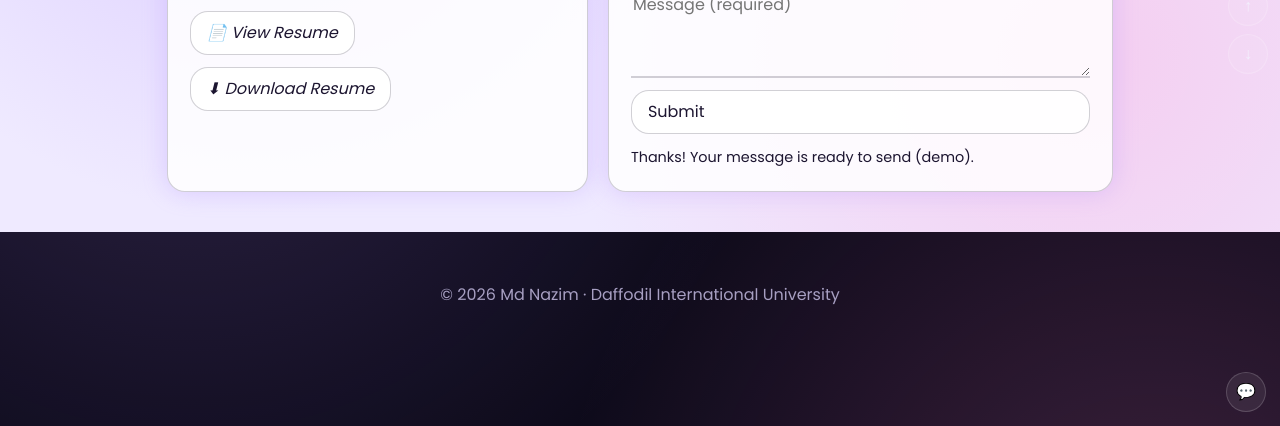
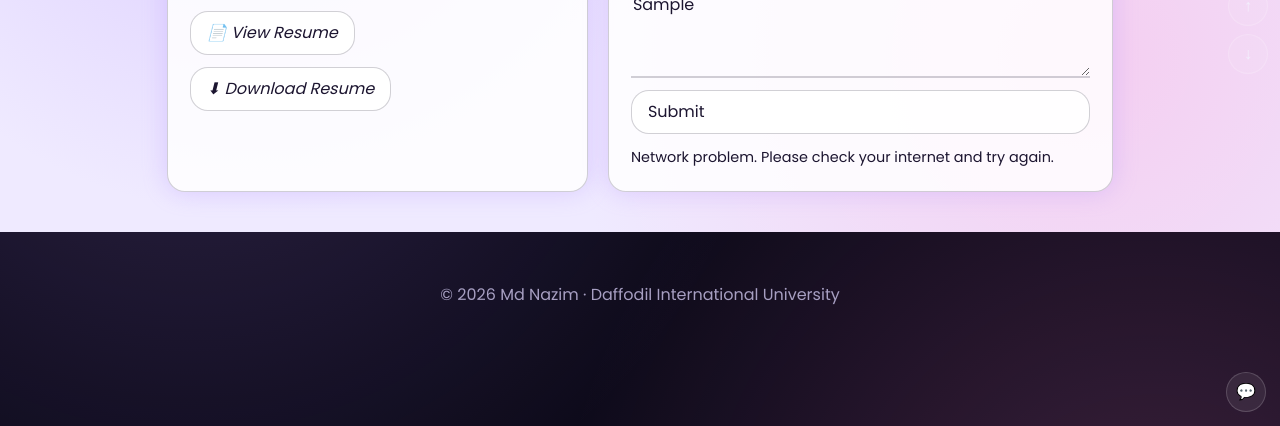
Before and after one commit to nazim122970/nazim122970.github.io, a plain HTML site: page index.html in a window 1280 px wide. Both pictures are taken after typing "Sample", "name@example.com", "Sample" into the empty fields and a click on the button "Submit". Shown: the part 5691-6117 px from the top of the page. Drawn offline with Linux system fonts and the light colour scheme; no server answers.

Commit message:
new feature

```diff
--- a/data.js
+++ b/data.js
@@ -15,6 +15,7 @@ const DATA={
   telegram:'@nazim05',
   linkedin:'https://www.linkedin.com/in/nazim11/',
   facebook:'https://www.facebook.com/share/1ACHiY1QBe/',
+  formKey:'04a31d33-e83b-499e-b9ae-9a30bd4d4311',
   resume:'Resume/Nazim.pdf',
 
   skills:[['C#',80],['Java',75],['JavaScript',50],['Python',30],['HTML',90],['CSS',80],['SQL',80],['OOP',75],['n8n',30],['Git',70]],
--- a/script.js
+++ b/script.js
@@ -97,10 +97,17 @@ secs.forEach(s=>io.observe(s));
 addEventListener('scroll',()=>{$('#pg').style.width=scrollY/(document.documentElement.scrollHeight-innerHeight)*100+'%'});
 $('#up').onclick=()=>secs[Math.max(cur-1,0)].scrollIntoView();
 $('#dn').onclick=()=>secs[Math.min(cur+1,secs.length-1)].scrollIntoView();
-$('#mf').onsubmit=e=>{e.preventDefault();const st=$('#st');
- if(!$('#fn').value.trim()||!$('#ms').value.trim()){st.textContent='Please fill in your name and message.';return}
- if(!/^\S+@\S+\.\S+$/.test($('#em').value)){st.textContent='Please enter a valid email address.';return}
- st.textContent='Thanks! Your message is ready to send (demo).';e.target.reset()};
+$('#mf').onsubmit=e=>{e.preventDefault();const st=$('#st'),f=e.target,nm=$('#fn').value.trim(),em=$('#em').value.trim(),ms=$('#ms').value.trim();
+ if(!nm||!ms){st.textContent='Please fill in your name and message.';return}
+ if(!/^\S+@\S+\.\S+$/.test(em)){st.textContent='Please enter a valid email address.';return}
+ if(!D.formKey){
+  location.href='mailto:'+D.email+'?subject='+encodeURIComponent('Portfolio message from '+nm)+'&body='+encodeURIComponent(ms+'\n\nFrom: '+nm+' ('+em+')');
+  st.textContent='Opening your email app… press Send there to deliver the message.';return}
+ const btn=f.querySelector('button[type=submit]');btn.disabled=true;st.textContent='Sending…';
+ fetch('https://api.web3forms.com/submit',{method:'POST',headers:{'Content-Type':'application/json',Accept:'application/json'},
+  body:JSON.stringify({access_key:D.formKey,name:nm,email:em,message:ms,subject:'New message from your portfolio website',from_name:'Portfolio Contact Form',botcheck:!!$('#bc')&&$('#bc').checked})})
+ .then(r=>r.json()).then(r=>{if(r.success){st.textContent='Thank you! Your message was sent.';f.reset()}else st.textContent='Sorry, the message could not be sent. Please try again.'})
+ .catch(()=>{st.textContent='Network problem. Please check your internet and try again.'}).finally(()=>{btn.disabled=false})};
 const FB='Sorry, I can only answer questions about '+D.name+'’s information. Try asking about skills, education, projects, certificates or contact.';
 const KB=[[['skill','tech','language','tool'],()=>D.tech.join(', ')+'.'],
 [['educat','study','universit','school','college'],()=>D.education.map(e=>e[0]+' – '+e[1]+' ('+e[2]+')').join('; ')+'.'],
--- a/style.css
+++ b/style.css
@@ -185,3 +185,4 @@ body[data-d="1"] nav{left:3vw;right:3vw;top:8px;border-radius:99px;border:1px so
 .nt{padding:2px 12px;border:1px solid var(--a);border-radius:99px;font-size:.78rem}
 .nn{display:inline-block;margin-left:10px;padding:2px 8px;border-radius:6px;background:var(--a2);color:#111;font-size:.7rem;vertical-align:middle;animation:nwp 1.6s ease-in-out infinite}
 @keyframes nwp{50%{transform:scale(1.15)}}
+.hp{display:none}
```
